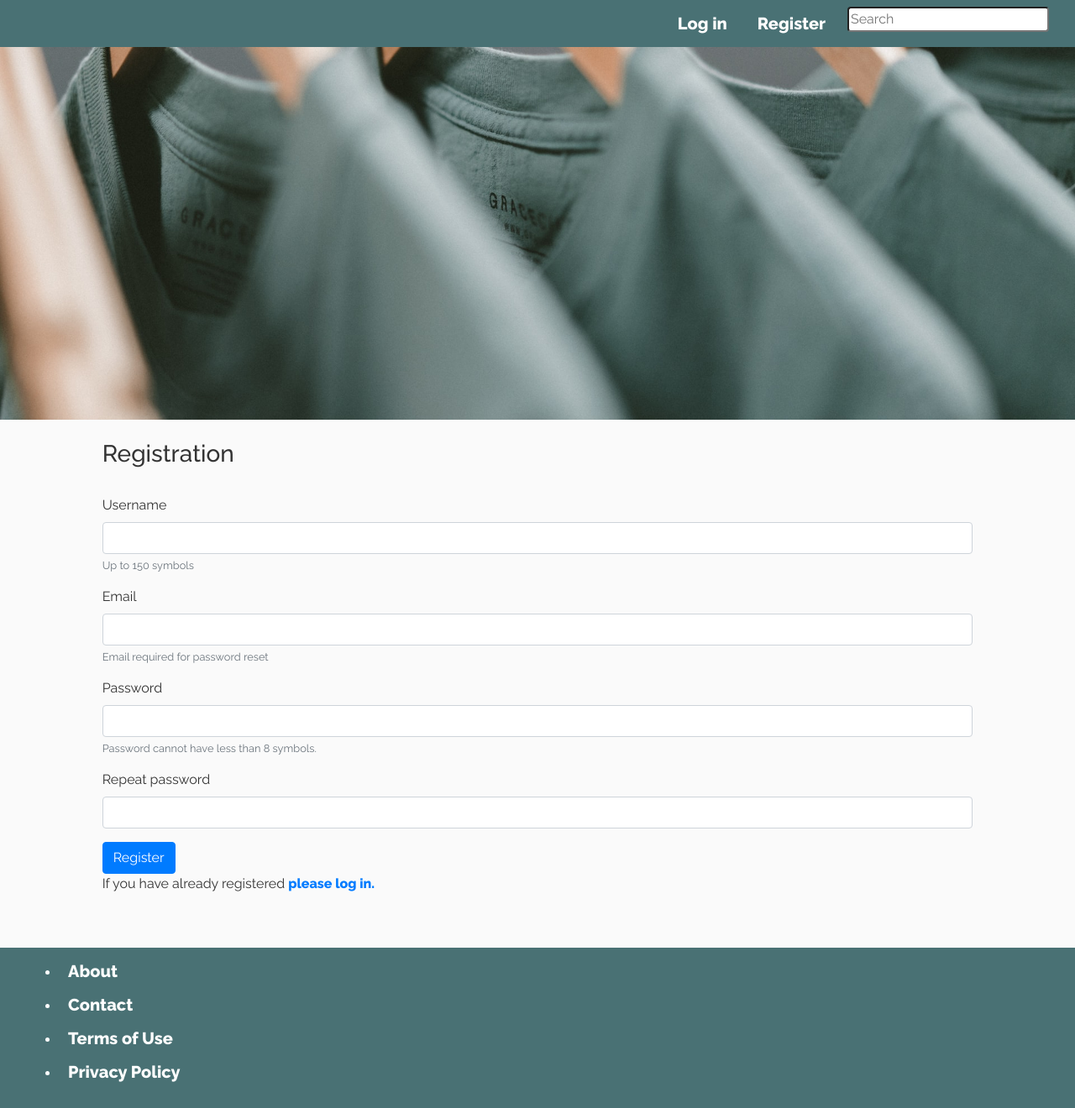
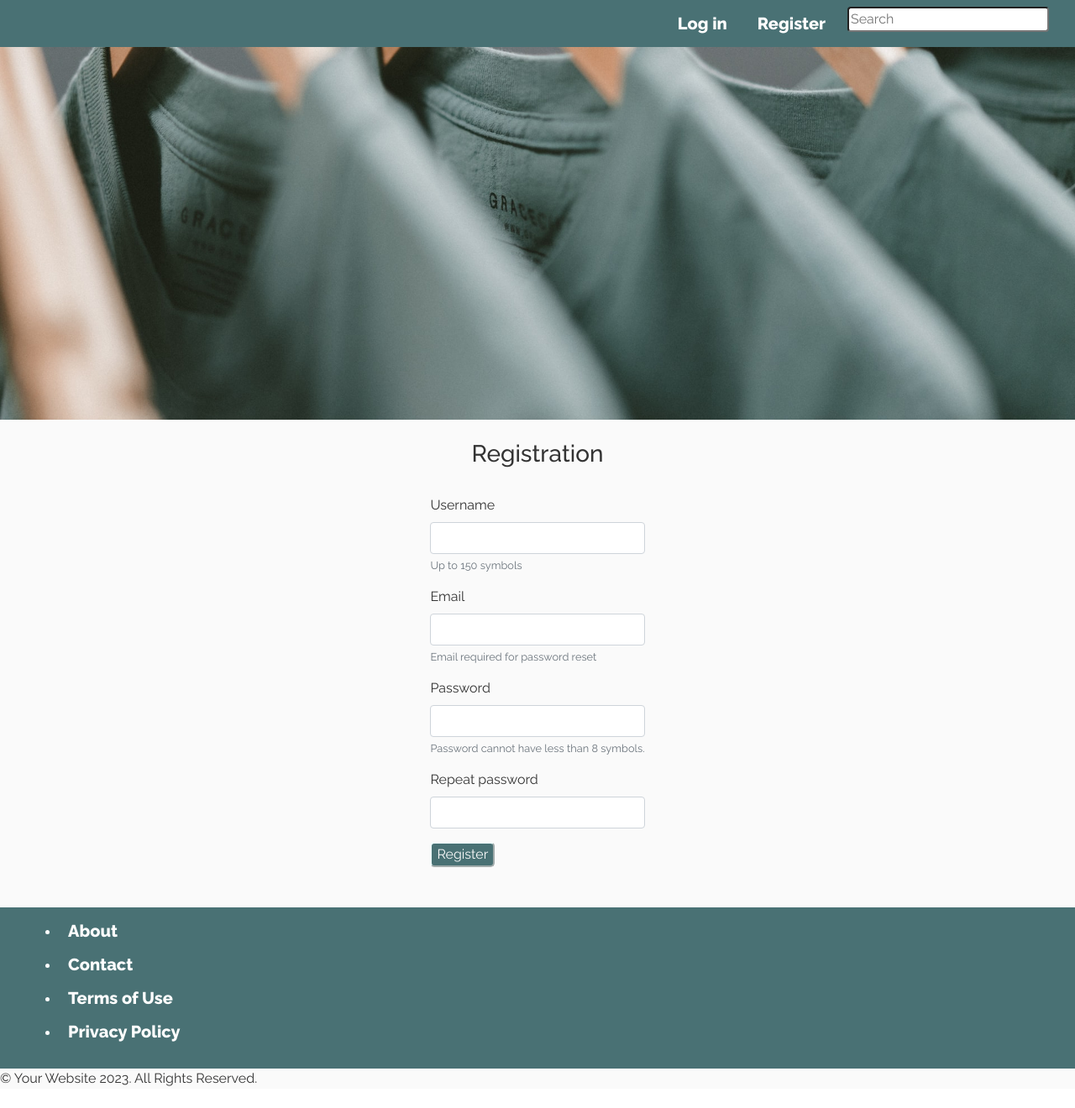
Before and after one commit to lukmalone/Python_project, a Django app: page /main/register/ in a window 1280 px wide. Shown: the top 1320 px of the page at 84% size. After the commit the page ends 1294 px from the top, so only its background shows below. Run offline with Django 4.2, Linux system fonts and the light colour scheme; some libraries are stand-ins or nearby versions.

Commit message:
devintas

```diff
--- a/main/static/css/style.css
+++ b/main/static/css/style.css
@@ -70,11 +70,16 @@ nav a {
   width: 100%;
 }
 .col-sm-10 {
-
   margin-left: 0 !important;
   margin-right: 0 !important;
   padding: 0;
+}
 
+.col-md-3 {
+  display: flex;
+  justify-content: center;
+  align-items: center;
+  flex-direction: column;
 }
 
 .container-index {
@@ -115,9 +120,35 @@ padding: 0;
   display: flex;
   justify-content: center;
   align-items: center;
+
   min-height: 100% ;
   width:100%;
   margin: 0;
+}
+
+.container_category{
+  display: flex;
+  justify-content: center;
+  align-items: center;
+  height: 500px;
+  min-height: 100% ;
+  width:100%;
+  margin: 0;
+}
+
+.container_register {
+  display: flex;
+  justify-content: center;
+  align-items: center;
+  width: 100%;
+  margin: 0;
+}
+
+.register_flex {
+  display: flex;
+  justify-content: center;
+  align-items: center;
+  flex-direction: column;
 }
 
 .card {
@@ -202,7 +233,7 @@ padding: 0;
   display: flex;
   justify-content: center;
   align-items: center;
-  height: 600px;
+  height: 550px;
   /* min-height: 100% ; */
   width:100%;
   margin: 0;
--- a/main/templates/base.html
+++ b/main/templates/base.html
@@ -23,7 +23,7 @@
               <li class="nav-item active"> <a class="navbar-brand" href="{% url 'index' %}">Home</a></li>
               <li class="nav-item active"> <a class="navbar-brand" href="{% url 'category_list' %}">Categories</a></li>
               <li class="nav-item active"> <a class="navbar-brand" href="{% url 'products' %}">Product selection</a></li>
-              <li class="nav-item active"> <a class="navbar-brand" href="{% url 'favorites' %}">Favourites</a></li>
+              <li class="nav-item active"> <a class="navbar-brand" href="{% url 'favorites' %}">Favorites</a></li>
               <li class="nav-item active"> <a class="navbar-brand" href="{% url 'profile' %}">{{ user.username }}</a></li>
               <li class="nav-item active"> <a class="navbar-brand" href="{% url 'logout'%}?next=/main">Log out</a></li>
               {% else %}
--- a/main/templates/category_list.html
+++ b/main/templates/category_list.html
@@ -1,7 +1,7 @@
 {% extends 'base.html' %}
 {% load static %}
 {% block content %}
-<div class="container_brand">
+<div class="container_category">
     <div class="home_div">
         <h1>Categories</h1>
         <div class="row">
--- a/main/templates/profile.html
+++ b/main/templates/profile.html
@@ -1,9 +1,8 @@
 
 {% extends "base.html" %}
 {% load crispy_forms_tags %}
-{% load static %}
 {% block content %}
-<div class="container_login">
+<div class="container_brand">
     <div class="home_div">
         <div class="portrait_div">
             <div class="content-section">
@@ -36,7 +35,4 @@
         </div>
     </div>
 </div>
-<br>
-<br>
-<br>
 {% endblock content %}
--- a/main/templates/register.html
+++ b/main/templates/register.html
@@ -1,12 +1,12 @@
 {% extends "base.html" %}
 
 {% block content %}
-
-    <div class="container register">
+<div class="register_flex">
     <h3>Registration</h3><br/>
+        <div class="container_register">
             <form method="post">
                 {% csrf_token %}
-            <div class="form-group">
+                <div class="form-group" id="register_form">
                     <label for="username">Username</label>
                     <input name="username" type="text" class="form-control" id="username" aria-describedby="usernameHelp">
                     <small id="usernameHelp" class="form-text text-muted">Up to 150 symbols</small>
@@ -25,9 +25,8 @@
                     <label for="password2">Repeat password</label>
                     <input name="password2" type="password" class="form-control" id="password2" aria-describedby="pwd2Help">
                 </div>
-            <button type="submit" class="btn btn-primary register-button">Register</button>
+                <button type="submit" class="favorite_button">Register</button>
             </form>
-        <p>If you have already registered <a href="/login"><strong>please log in.</strong></a></p>
         </div>
-
+</div>
 {% endblock %}
--- a/main/templates/registration/login.html
+++ b/main/templates/registration/login.html
@@ -1,7 +1,7 @@
 {% extends "base.html" %}
 
 {% block content %}
-<div class="container_brand">
+<div class="container_login">
   <div class="home_div">
     {% if form.errors %}
       <p>Log in error, please try again.</p>
```
Also changed, not shown: db.sqlite3. Lines whose indentation alone changed are shown as unchanged.
